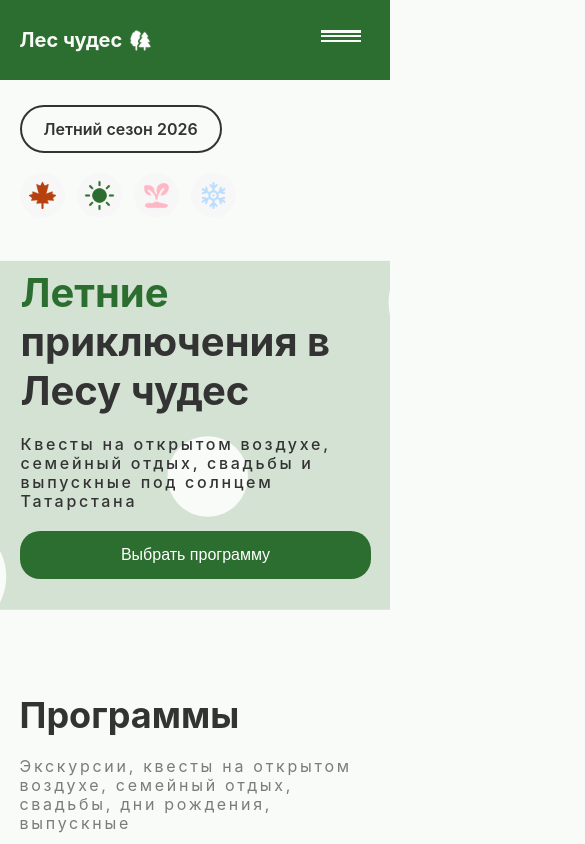
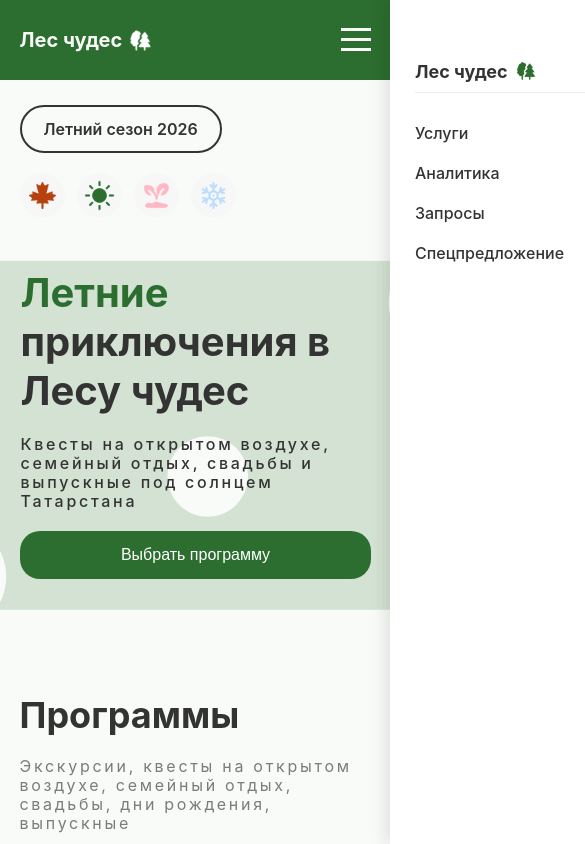
Before and after one commit to Ramil453/les_chudes, a Next.js app: page / in a window 390 px wide. Shown: the top 844 px of the page, 585 px wide, since content can reach past the window. Built offline with nearby package versions, Linux system fonts and the light colour scheme.

Commit message:
Fix burger menu

```diff
--- a/app/globals.css
+++ b/app/globals.css
@@ -12,7 +12,15 @@ html {
 	background: #f9fbf8;
 	scroll-behavior: smooth;
 	width: 100%;
-	height: 100%;
+	position: relative;
+}
+
+/* Блокировка скролла при открытом меню */
+body.no-scroll,
+html.no-scroll {
+	overflow: hidden !important;
+	position: fixed;
+	width: 100%;
 }
 
 li {
@@ -77,32 +85,40 @@ header > .container {
 	background: #e4e4e4;
 }
 
-/* Burger Menu */
+/* Медиа-запрос для мобильных устройств */
 
-.burger-menu__wrapper {
+.burger-menu__wrapper  {
 	display: none;
 }
 
-.burger-menu__header {
-	display: flex;
-	align-items: center;
-	gap: 8px;
+@media (max-width: 800px) {
+	.header-list,
+	.reservation--btn {
+		display: none;
 	}
 
-.burger-menu__header > h2 {
-	color: #333;
-	font-size: 16px;
+	.burger-menu__wrapper {
+		display: block;
+	}
+
+	.burger-menu {
+		top: 28px;
+		right: 20px;
+		z-index: 1002;
+		cursor: pointer;
+		width: 30px;
+		height: 24px;
 	}
 
 	.burger-menu__lines {
 		position: relative;
-	right: 50px;
-	top: -10px;
+		width: 30px;
+		height: 24px;
 	}
 
 	.burger-menu__lines > span {
-	width: 40px;
-	height: 2px;
+		width: 30px;
+		height: 2.5px;
 		background: #f9fbf8;
 		display: block;
 		position: absolute;
@@ -110,75 +126,114 @@ header > .container {
 	}
 
 	.burger-menu__lines > span:nth-child(1) {
-	top: 0px;
-	height: 2.5px;
+		top: 0;
 	}
 
 	.burger-menu__lines > span:nth-child(2) {
-	top: 5px;
+		top: 10px;
 	}
 
 	.burger-menu__lines > span:nth-child(3) {
-	top: 10px;
+		top: 20px;
 	}
 
-.active > span:nth-child(2) {
-	display: none;
+	.burger-menu__lines.active > span:nth-child(2) {
+		opacity: 0;
 	}
-.active > span:nth-child(1) {
-	top: 5px;
-	width: 25px;
+
+	.burger-menu__lines.active > span:nth-child(1) {
+		top: 10px;
 		transform: rotate(45deg);
 	}
-.active > span:nth-child(3) {
-	top: 5px;
-	width: 25px;
+
+	.burger-menu__lines.active > span:nth-child(3) {
+		top: 10px;
 		transform: rotate(-45deg);
 	}
 
+	.burger-menu__background {
+		display: none;
+		position: fixed;
+		top: 0;
+		left: 0;
+		width: 100%;
+		height: 100%;
+		background: rgba(0, 0, 0, 0.5);
+		z-index: 999;
+	}
+
+	.burger-menu__background.active {
+		display: block;
+	}
+
 	.burger-menu__content-banner {
-	position: absolute;
+		position: fixed;
 		top: 0;
+		right: 0;
+		width: 280px;
+		height: 100vh;
 		background: #ffffff;
-	padding-top: 20px;
-	width: 50%;
-	height: 100vh;
+		padding: 60px 25px 30px;
 		display: flex;
 		flex-direction: column;
+		align-items: flex-start;
+		gap: 30px;
+		z-index: 1001;
+		transition: transform 0.3s ease;
+		transform: translateX(100%); /* полностью спрятано справа */
+		box-shadow: -5px 0 15px rgba(0, 0, 0, 0.1);
+		overflow-y: auto; /* скролл внутри меню если нужно */
+	}
+
+	.burger-menu__content-banner.active {
+		transform: translateX(0); /* показано */
+	}
+
+	.burger-menu__header {
+		display: flex;
 		align-items: center;
-	font-size: 16px;
-	gap: 20px;
-	overflow: hidden;
-	transition: 0.3s all;
+		gap: 8px;
+		padding-bottom: 10px;
+		border-bottom: 1px solid #eee;
+		width: 100%;
+	}
+
+	.burger-menu__header > h2 {
+		color: #333;
+		font-size: 18px;
 	}
 
 	.burger-menu__list {
 		display: flex;
 		flex-direction: column;
-	gap: 10px;
+		gap: 20px;
+		width: 100%;
 	}
 
-.burger-menu__item > a,
-.burger-menu__item,
-.cross {
+	.burger-menu__item > a {
 		color: #333;
+		font-size: 16px;
+		font-weight: 500;
+		transition: color 0.2s;
+	}
+
+	.burger-menu__item > a:hover {
+		color: #2c6e2f;
 	}
 
 	.cross {
-	font-size: 28px;
+		font-size: 32px;
+		color: #333;
 		position: absolute;
-	top: 10px;
+		top: 15px;
 		right: 20px;
+		cursor: pointer;
+		transition: 0.2s;
 	}
 
-.burger-menu__background {
-	display: none;
-	width: 100%;
-	overflow: hidden;
-	left: 0;
-	position: absolute;
-	height: 184vh;
-	background: #0000006b;
+	.cross:hover {
+		color: #2c6e2f;
+	}
 }
 
 /* subheader */
@@ -514,7 +569,7 @@ header > .container {
 }
 
 .table-row > p {
-	font-size: 14px;
+	font-size: 16px;
 }
 
 .table-header > p:nth-child(1),
--- a/components/BurgerMenu.jsx
+++ b/components/BurgerMenu.jsx
@@ -1,7 +1,6 @@
 'use client'
 import Image from 'next/image'
-import Link from 'next/link'
-import { useState } from 'react'
+import { useState, useEffect } from 'react'
 
 export default function BurgerMenu() {
 	const [active, setActive] = useState(false)
@@ -10,11 +9,27 @@ export default function BurgerMenu() {
 		setActive(prev => !prev)
 	}
 
+	// Блокируем скролл при открытом меню
+	useEffect(() => {
+		if (active) {
+			document.body.classList.add('no-scroll')
+			document.documentElement.classList.add('no-scroll')
+		} else {
+			document.body.classList.remove('no-scroll')
+			document.documentElement.classList.remove('no-scroll')
+		}
+
+		return () => {
+			document.body.classList.remove('no-scroll')
+			document.documentElement.classList.remove('no-scroll')
+		}
+	}, [active])
+
 	return (
 		<>
 			<div
-				className='burger-menu__background'
-				style={{ display: active ? 'block' : 'none' }}
+				className={`burger-menu__background ${active ? 'active' : ''}`}
+				onClick={handleActive}
 			></div>
 			<div className='burger-menu__wrapper'>
 				<div className='burger-menu' onClick={handleActive}>
@@ -25,29 +40,40 @@ export default function BurgerMenu() {
 					</div>
 				</div>
 				<div
-					className='burger-menu__content-banner'
-					style={{ right: active ? '0' : '-400px' }}
+					className={`burger-menu__content-banner ${active ? 'active' : ''}`}
 				>
 					<span className='cross' onClick={handleActive}>
 						&times;
 					</span>
-          <div className="burger-menu__header">
-
-          <h2>Лес чудес</h2>
-					<Image src='/image/logo-green.svg' width={22} height={22} alt='Logo' />
-          </div>
+					<div className='burger-menu__header'>
+						<h2>Лес чудес</h2>
+						<Image
+							src='/image/logo-green.svg'
+							width={22}
+							height={22}
+							alt='Logo'
+						/>
+					</div>
 					<ul className='burger-menu__list'>
 						<li className='burger-menu__item'>
-							<a href='#services'>Услуги</a>
+							<a href='#services' onClick={handleActive}>
+								Услуги
+							</a>
 						</li>
 						<li className='burger-menu__item'>
-							<a href='#analytics'>Аналитика</a>
+							<a href='#analytics' onClick={handleActive}>
+								Аналитика
+							</a>
 						</li>
 						<li className='burger-menu__item'>
-							<a href='#requests'>Запросы</a>
+							<a href='#requests' onClick={handleActive}>
+								Запросы
+							</a>
 						</li>
 						<li className='burger-menu__item'>
-							<a href='#feedback'>Спецпредложение</a>
+							<a href='#feedback' onClick={handleActive}>
+								Спецпредложение
+							</a>
 						</li>
 					</ul>
 				</div>
```
Lines whose indentation alone changed are shown as unchanged.
